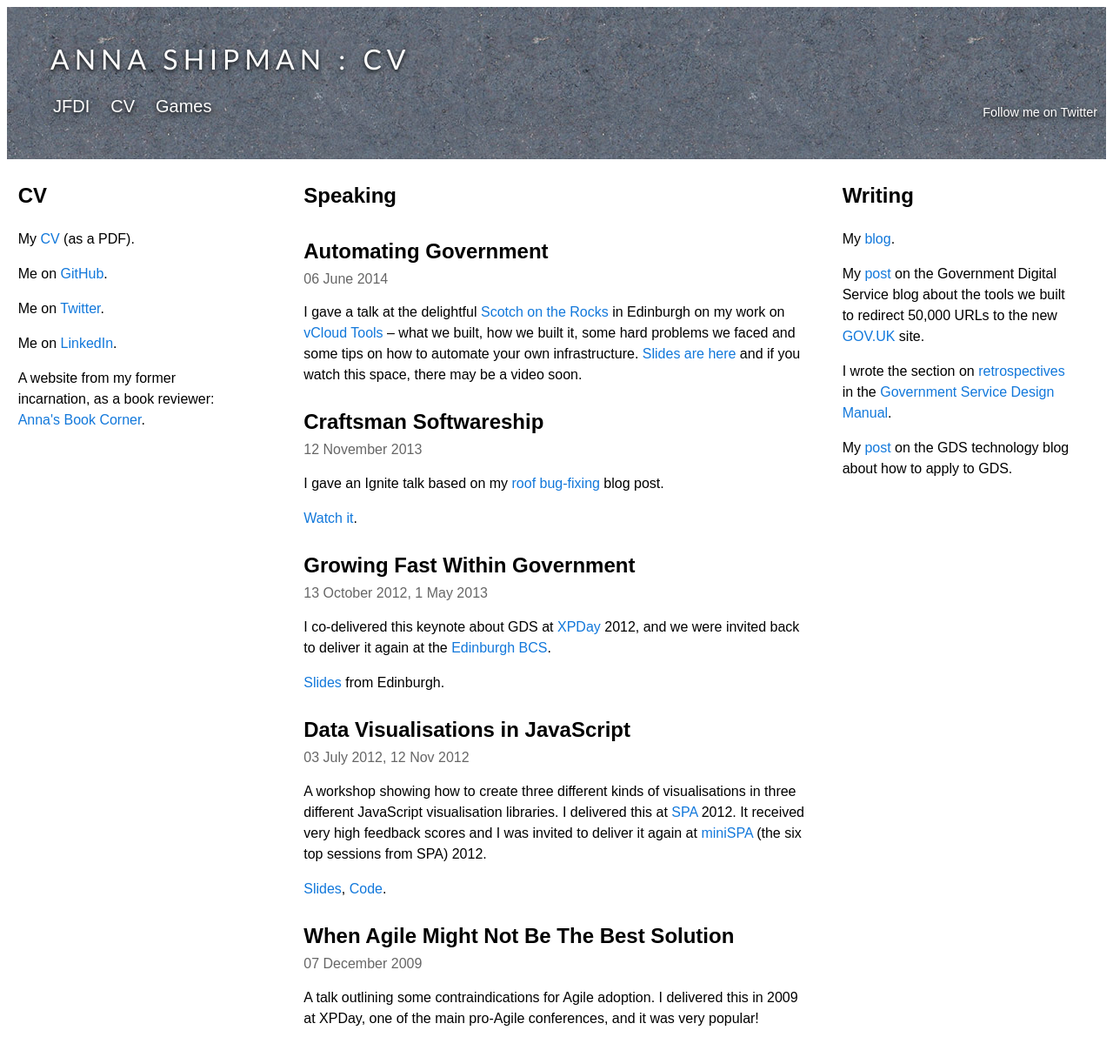
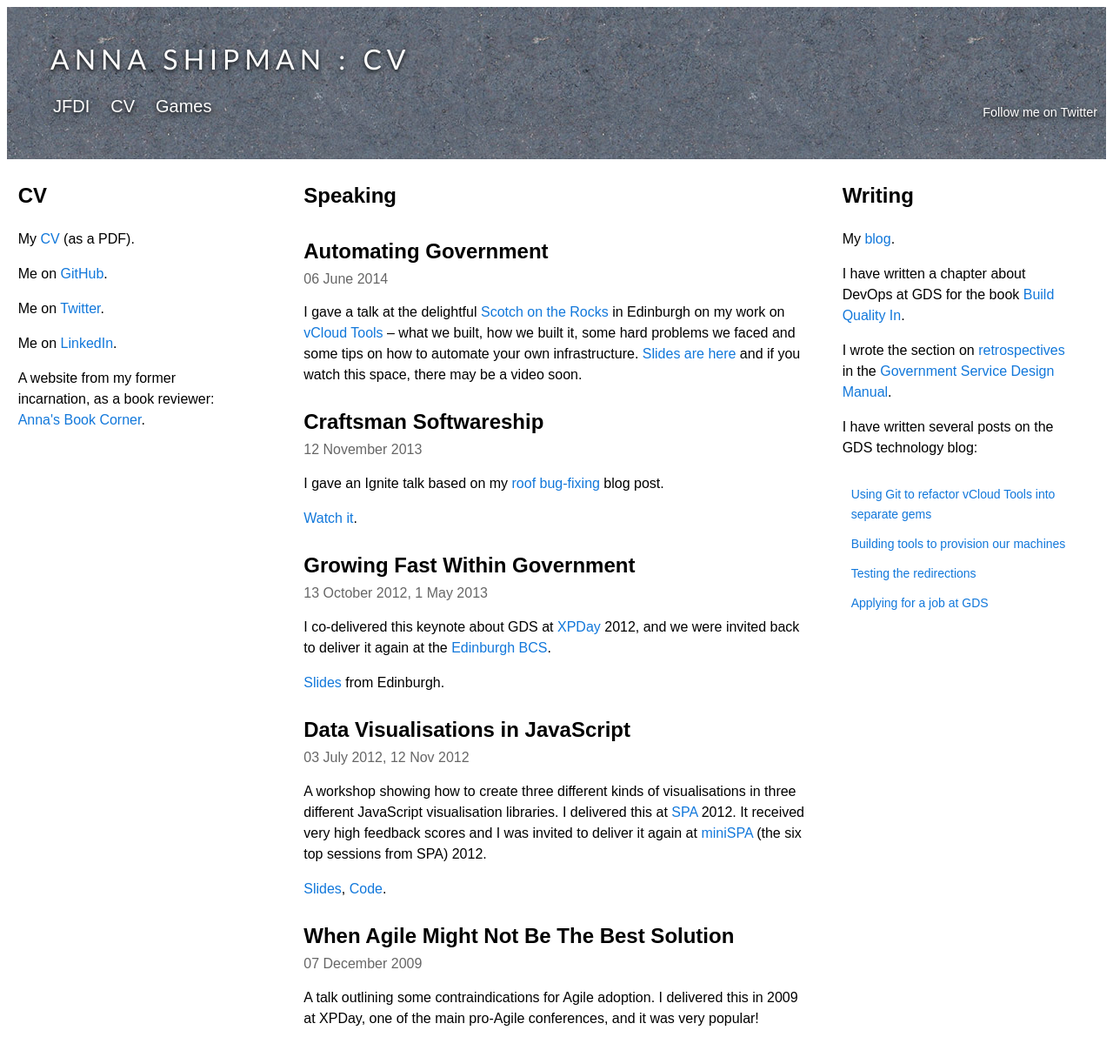
Before and after one commit to annashipman/annashipman.github.io, a Jekyll site: the page cv.html, which Jekyll copies as it is, in a window 1280 px wide. Shown: the whole page at 87% size. Built offline with Jekyll 4.4.1, drawn with Linux system fonts in a browser that asks for light colours; Markdown is read by kramdown in place of the engine named in the settings.

Commit message:
Update writing section on CV

```diff
--- a/cv.html
+++ b/cv.html
@@ -75,9 +75,15 @@ in 2009 at XPDay, one of the main pro-Agile conferences, and it was very popular
 <h2>Writing</h2>
 
 <p>My <a href="/jfdi.html">blog</a>.</p>
-<p>My <a href="http://digital.cabinetoffice.gov.uk/2012/12/10/testing-the-redirections/" target="_blank">post</a> on the Government Digital Service blog about the tools we built to redirect 50,000 URLs to the new <a href="https://www.gov.uk" target="_blank">GOV.UK</a> site.
+<p>I have written a chapter about DevOps at GDS for the book <a href="http://blog.buildqualityin.com/"> Build Quality In</a>.</p>
 <p>I wrote the section on <a href="https://www.gov.uk/service-manual/agile/running-retrospectives.html" target="_blank">retrospectives</a> in the <a href="https://www.gov.uk/service-manual" target="_blank">Government Service Design Manual</a>.</p>
-<p>My <a href="https://gdstechnology.blog.gov.uk/2013/12/24/applying-for-a-job-at-gds/" target="_blank">post</a> on the GDS technology blog about how to apply to GDS.</p>
+<p>I have written several posts on the GDS technology blog:
+<ul>
+<li><a href="https://gdstechnology.blog.gov.uk/2014/06/04/using-git-to-refactor-vcloud-tools-into-separate-gems/" target="_blank">Using Git to refactor vCloud Tools into separate gems</a></li>
+<li><a href="https://gdstechnology.blog.gov.uk/2014/05/07/building-tools-to-provision-our-machines/" target="_blank">Building tools to provision our machines</a></li>
+<li><a href="http://digital.cabinetoffice.gov.uk/2012/12/10/testing-the-redirections/" target="_blank">Testing the redirections</a></li>
+<li><a href="https://gdstechnology.blog.gov.uk/2013/12/24/applying-for-a-job-at-gds/" target="_blank">Applying for a job at GDS</a></li>
+</ul>
                 <!-- Column 3 end -->
             </div>
         </div>
```
